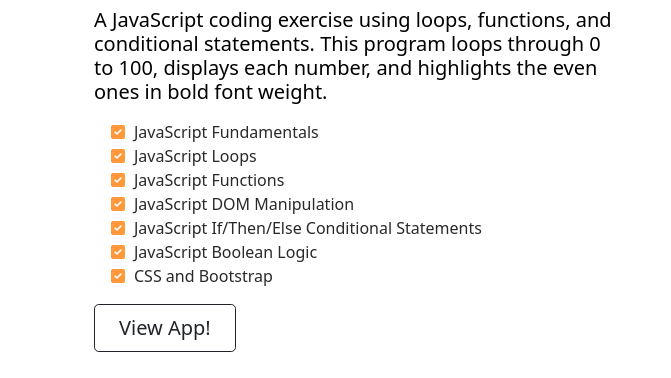
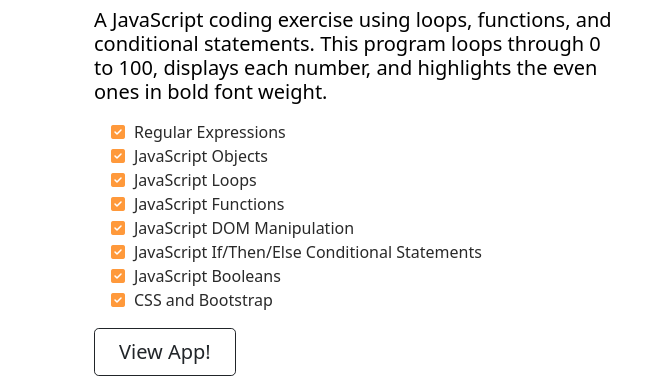
Before and after one commit to JorySmith/BankLoanCalculator, a plain HTML site: page index.html in a window 1280 px wide. Shown: the part 248-626 px from the top of the page, 0-671 px from the left. Drawn offline with nearby package versions, Linux system fonts and the light colour scheme.

Commit message:
Updated index JS principles applied

```diff
--- a/index.html
+++ b/index.html
@@ -69,14 +69,15 @@
                         font weight.</h4>
                     <!-- JavaScript Principles Applied -->
                     <ul class="fa-ul pt-2 checklist">
-                        <li><span class="fa-li"><i class="fas fa-check-square"></i></span>JavaScript Fundamentals</li>
+                        <li><span class="fa-li"><i class="fas fa-check-square"></i></span>Regular Expressions</li>
+                        <li><span class="fa-li"><i class="fas fa-check-square"></i></span>JavaScript Objects</li>
                         <li><span class="fa-li"><i class="fas fa-check-square"></i></span>JavaScript Loops</li>
                         <li><span class="fa-li"><i class="fas fa-check-square"></i></span>JavaScript Functions</li>
                         <li><span class="fa-li"><i class="fas fa-check-square"></i></span>JavaScript DOM Manipulation
                         </li>
                         <li><span class="fa-li"><i class="fas fa-check-square"></i></span>JavaScript If/Then/Else
                             Conditional Statements</li>
-                        <li><span class="fa-li"><i class="fas fa-check-square"></i></span>JavaScript Boolean Logic</li>
+                        <li><span class="fa-li"><i class="fas fa-check-square"></i></span>JavaScript Booleans</li>
                         <li><span class="fa-li"><i class="fas fa-check-square"></i></span>CSS and Bootstrap</li>
                     </ul>
                     <div>
```
